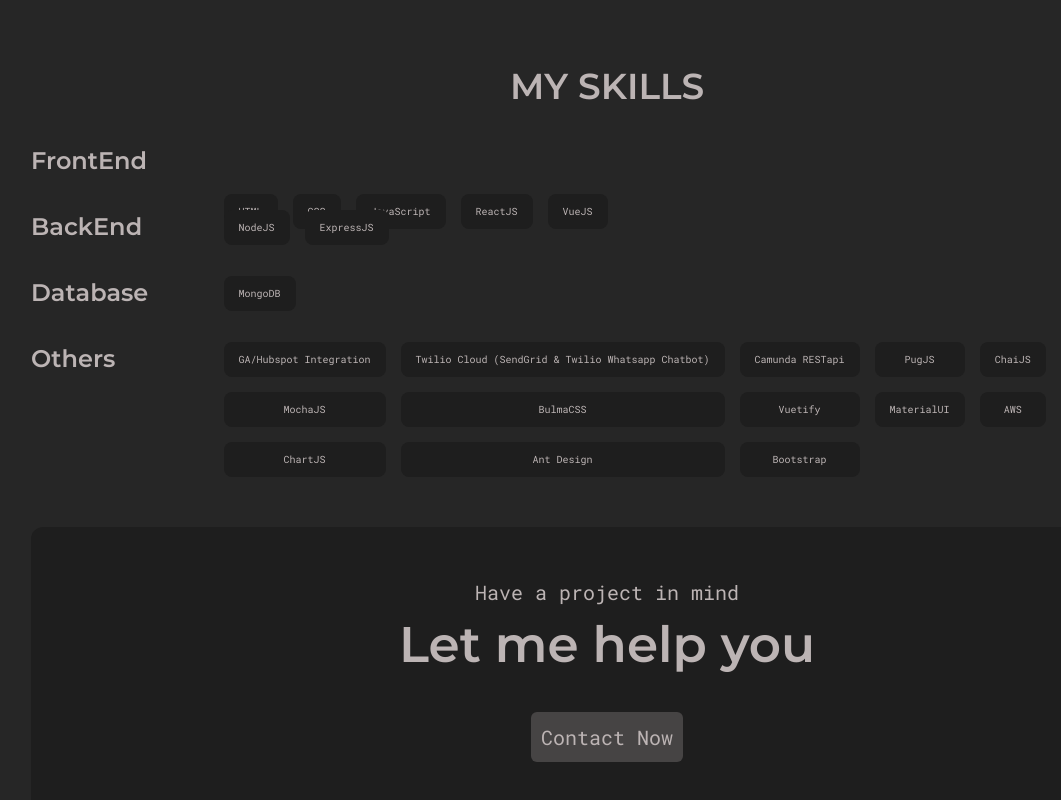
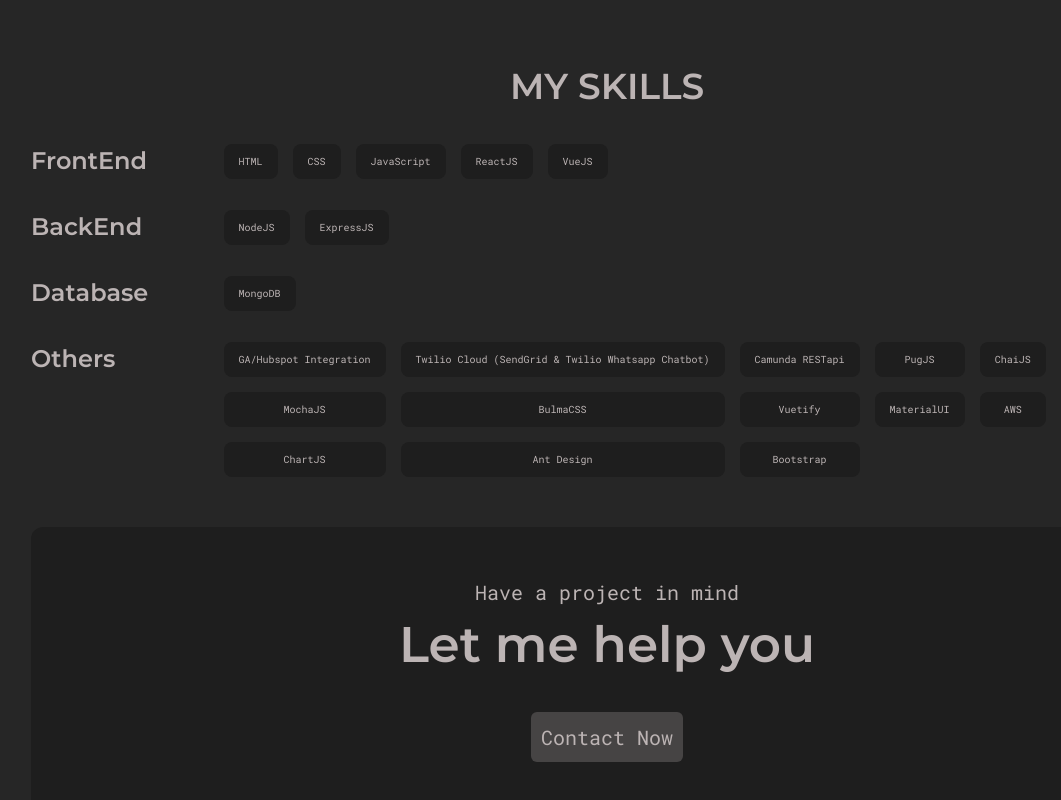
Before and after one commit to kenichii/my-portfolio, a Vue app: page /about in a window 1280 px wide. Shown: the part 1037-1837 px from the top of the page, without its empty margins (33-1094 px from the left). Built offline with nearby package versions, Linux system fonts and the light colour scheme; a web font is replaced by a local one.

Commit message:
adjustment with margin in about info

```diff
--- a/src/components/About/AboutInfoItem.vue
+++ b/src/components/About/AboutInfoItem.vue
@@ -24,7 +24,9 @@
   .is-grid-item {
     display: grid;
     grid-template-columns: auto auto auto auto auto;
-    margin-top: 10rem;
+    &.is-mt-10 {
+      margin-top: 10rem;
+    }
   }
 
   @media only screen and (max-width: 768px) {
@@ -50,7 +52,7 @@
 <template>
   <div class="about__info_item flex">
     <h1 class="title">{{ title }}</h1>
-    <div class="items flex ml-5" :class="`${isGrid ? 'is-grid-item' : ''}`">
+    <div class="items flex ml-5" :class="`${isGrid ? `is-grid-item ${isMt10 ? 'is-mt-10' : ''}` : ''}`">
       <div class="item" v-for="(item, index) in items" :key="index">
         <p class="mx-2">{{ item }}</p>
       </div>
@@ -63,6 +65,7 @@
     items: Array,
     title: String,
     isGrid: Boolean,
+    isMt10: Boolean,
   },
 };
 </script>
--- a/src/pages/About.vue
+++ b/src/pages/About.vue
@@ -120,7 +120,7 @@
           <AboutInfoItem title="FrontEnd" :items="frontEnd" :isGrid="true" />
           <AboutInfoItem title="BackEnd" :items="backEnd" />
           <AboutInfoItem title="Database" :items="database" />
-          <AboutInfoItem title="Others" :items="others" :isGrid="true" />
+          <AboutInfoItem title="Others" :items="others" :isGrid="true" :isMt10="true" />
         </div>
         <!-- <div className="about__info__item">
           <h1 className="about__info__heading">Experiences</h1>
```
